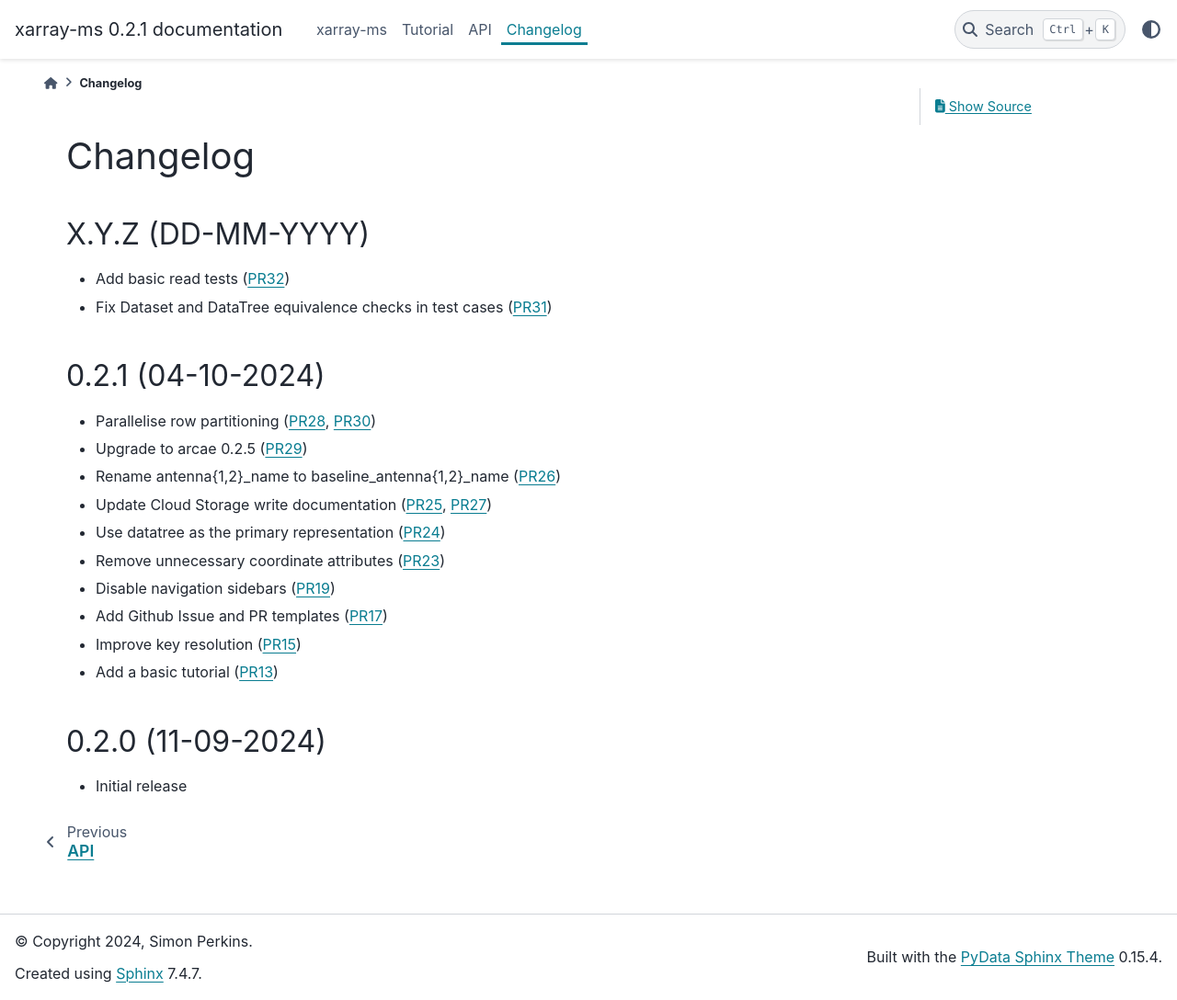
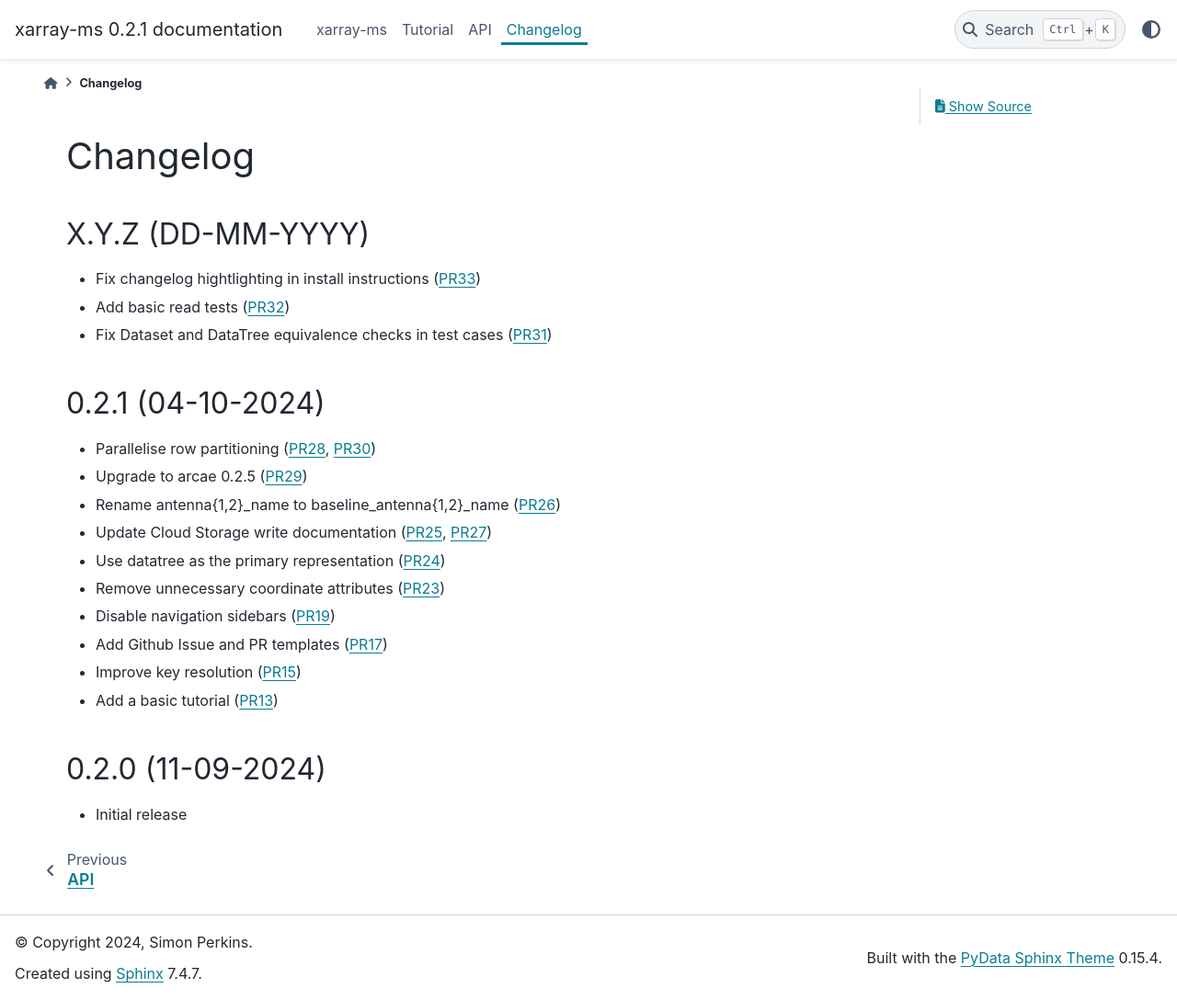
Before and after one commit to ratt-ru/xarray-ms, a Sphinx documentation site: the page built from doc/source/changelog.rst, in a window 1280 px wide and 1088 px high. Shown: the whole window at 92% size. Built offline with Sphinx 7.4.7 and the PyData theme 0.15.4, drawn with Linux system fonts in a browser that asks for light colours; pages that are not in the unit, such as notebooks, are missing from menus.

Commit message:
[skip ci] Update changelog

```diff
--- a/doc/source/changelog.rst
+++ b/doc/source/changelog.rst
@@ -5,6 +5,7 @@
 
 X.Y.Z (DD-MM-YYYY)
 ------------------
+* Fix changelog hightlighting in install instructions (:pr:`33`)
 * Add basic read tests (:pr:`32`)
 * Fix Dataset and DataTree equivalence checks in test cases (:pr:`31`)
 
```
